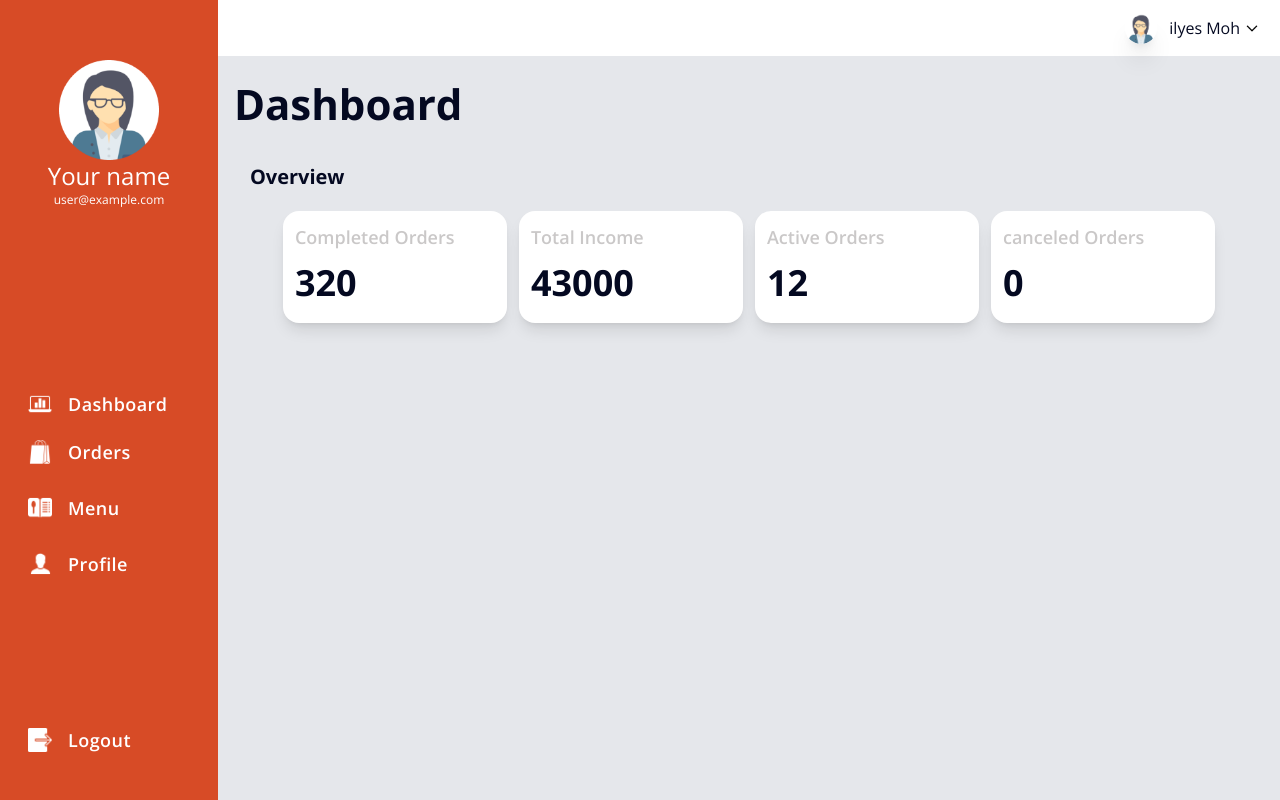
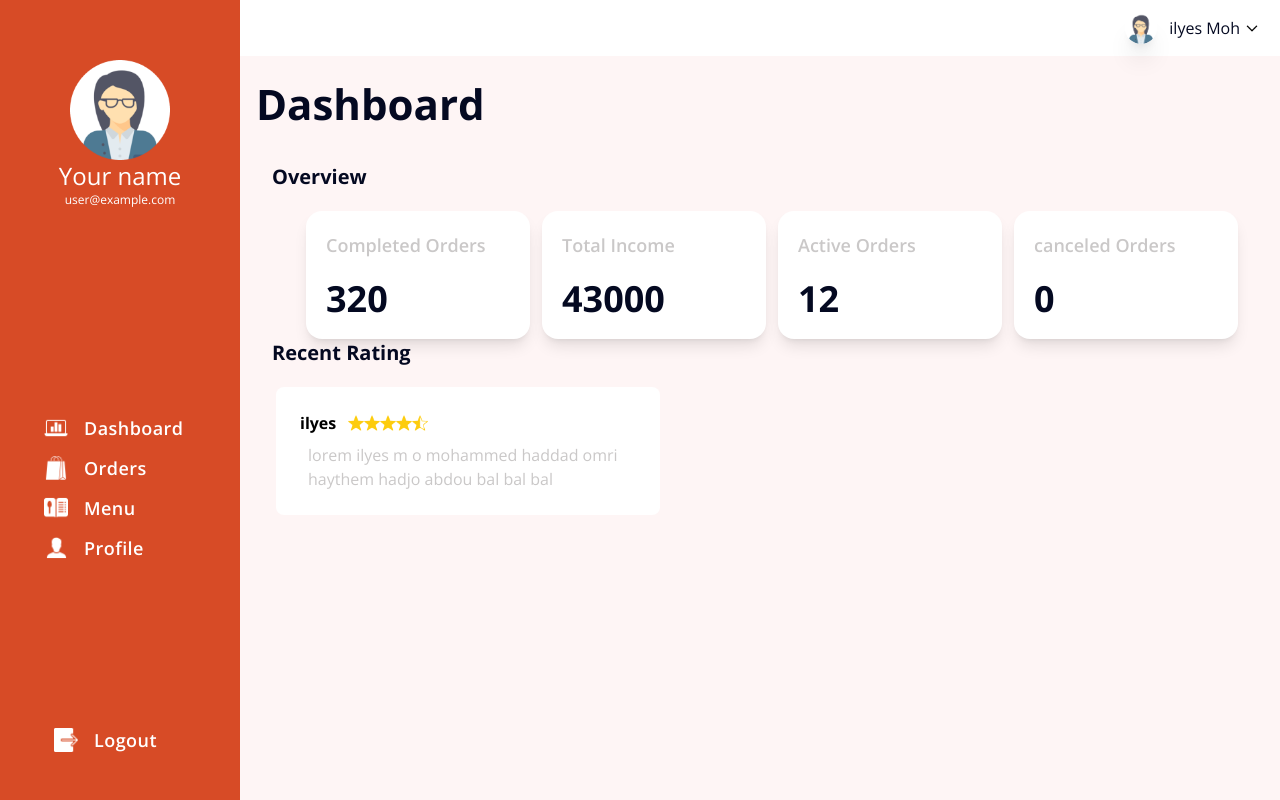
Before and after one commit to ilyesomrimoh/Restaurent-Project, a React (Create React App) app: page /dashboard in a window 1280 px wide. Built offline with nearby package versions, Linux system fonts and the light colour scheme; no server answers; sample sign-in values are in the browser's storage.

Commit message:
analytics page

```diff
--- a/package.json
+++ b/package.json
@@ -6,8 +6,10 @@
     "@testing-library/jest-dom": "^5.16.5",
     "@testing-library/react": "^13.4.0",
     "@testing-library/user-event": "^13.5.0",
+    "chart.js": "^4.3.0",
     "firebase": "^9.17.2",
     "react": "^18.2.0",
+    "react-chartjs-2": "^5.2.0",
     "react-dom": "^18.2.0",
     "react-scripts": "^5.0.1",
     "web-vitals": "^2.1.4"
--- a/src/Views/Dashboard.jsx
+++ b/src/Views/Dashboard.jsx
@@ -17,7 +17,7 @@ const Dashboard = () => {
         return unsubscribe;
       });
   return (
-     <div className='flex h-screen bg-gray-200'>
+     <div className='flex h-screen bg-[var(--serve-section-color)]'>
       <Sidebar/>
       < Outlet />
 
--- a/src/components/Dashboard/Analytics.jsx
+++ b/src/components/Dashboard/Analytics.jsx
@@ -1,19 +1,23 @@
 import React from 'react'
 import OverviewCard from './OverviewCard'
 import NavBar from './NavBar'
+import RecentComment from './RecentComment'
 const Analytics = () => {
   return (
     <div className=' w-full'>
       < NavBar />
-      <h2 className='mb-4 font-bold m-4 mb-7'>Dashboard</h2>
+      <h2 className='font-bold m-4 mb-7'>Dashboard</h2>
       <h3 className='text-xl font-bold ml-8  mb-5'>Overview</h3>
-     <div className="flex gap-3 w-fit mr-auto ml-auto">
+     <div className="flex gap-3 w-fit mr-auto ml-auto flex-wrap pl-6">
      <OverviewCard title="Completed Orders" content="320"  />
       <OverviewCard title="Total Income" content="43000"  />
       <OverviewCard title="Active Orders" content="12 "  />
       <OverviewCard title="canceled Orders" content="0"  />
      </div>
-
+      <h3 className='text-xl font-bold ml-8  mb-5'>Recent Rating</h3>
+      <div className="comments ml-9">
+      <RecentComment  username ='ilyes'  starsnumber = {4}  desc = 'lorem ilyes m o mohammed haddad omri haythem hadjo abdou bal bal bal'  halfstar = {true} />
+      </div>
     </div>
   )
 }
--- a/src/components/Dashboard/OverviewCard.jsx
+++ b/src/components/Dashboard/OverviewCard.jsx
@@ -2,9 +2,9 @@ import React from 'react'
 
 const OverviewCard = ({title ,content}) => {
   return (
-    <div className='bg-white w-56 h-28 rounded-2xl p-3 flex flex-col justify-between shadow-lg  '>
+    <div className='bg-white w-56 h-32 rounded-2xl p-5 flex flex-col justify-between shadow-lg  '>
         <h3 className='text-[var(--gray-color)] text-lg font-semibold '>{title}</h3>
-        <p className=' text-4xl mb-2 font-bold'>{content}</p>
+        <p className=' text-4xl  font-bold'>{content}</p>
 
     </div>
   )
--- /dev/null
+++ b/src/components/Dashboard/RecentComment.jsx
@@ -0,0 +1,26 @@
+import React from 'react'
+
+const RecentComment = ({username , starsnumber , desc ,halfstar }) => {
+
+    const starArray = [];
+
+    for (let i = 0; i < starsnumber; i++) {
+        starArray.push(<img  className='w-4' key={i} src="./images/icons/icons8-star-100.png" alt="Star" />);
+    }
+    if (halfstar) {
+        starArray.push(<img className='w-4' key={starsnumber + 1} src="./images/icons/icons8-star-half-empty-100.png" alt="Half Star" />);
+    }
+
+
+  return (
+    <div className='bg-white w-96 h-32 rounded-lg p-6  '>
+      <div className='flex items-center justify-start gap-3'>
+        <h4 className='font-bold text-black'>{username}</h4>
+        <div className="starts  flex ">{starArray}</div>
+        </div>
+      <p className='mt-2 text-[var(--gray-color)] ml-2'>{desc}</p>
+    </div>
+  )
+}
+
+export default RecentComment
--- a/src/components/Dashboard/Sidebar.jsx
+++ b/src/components/Dashboard/Sidebar.jsx
@@ -10,7 +10,7 @@ function Sidebar() {
 
   return (
     //tailwind class to make a sidebar container
-    <div id='sidebar' className="w-64 bg-[var(--primary-color)] text-white p-4  flex flex-col justify-between">
+    <div id='sidebar' className="w-72 bg-[var(--primary-color)] text-white p-4  flex flex-col justify-between">
         <div className='profile mt-11'>
             <div className="prof-img m-auto w-[100px]">
                 <img  src="./images/icons/avatar.png" className="w-full" alt="" />
@@ -20,14 +20,14 @@ function Sidebar() {
                 <p className='text-xs'>{ user && user.email}</p>
             </div>
         </div>
-        <ul className='text-white !important w-full flex justify-center items-start flex-col mt-20 '>
-            <li><Link to="#"><SideBarBtn title="Dashboard" img="./images/icons/icons8-laptop-metrics-100 (1).png" img_alt="test" /></Link></li>
-            <li><Link to="#" className="block py-2"><SideBarBtn title="Orders" img="./images/icons/icons8-shopping-bag-100 (1).png" img_alt="test" /></Link></li>
-            <li><Link to="#" className="block py-2"><SideBarBtn title="Menu" img="./images/icons/icons8-restaurant-menu-100 (1).png" img_alt="test" /></Link></li>
-            <li><Link to="#" className="block py-2"><SideBarBtn title="Profile" img="./images/icons/icons8-account-100.png" img_alt="test" /></Link></li>
+        <ul className='text-white !important w-full flex justify-center items-center flex-col mt-20 '>
+            <li><Link to="/dashboard"><SideBarBtn title="Dashboard" img="./images/icons/icons8-laptop-metrics-100 (1).png" img_alt="test" /></Link></li>
+            <li><Link to="/dashboard/orders" ><SideBarBtn title="Orders" img="./images/icons/icons8-shopping-bag-100 (1).png" img_alt="test" /></Link></li>
+            <li><Link to="/dashboard/menu" ><SideBarBtn title="Menu" img="./images/icons/icons8-restaurant-menu-100 (1).png" img_alt="test" /></Link></li>
+            <li><Link to="/dashboard/profile" ><SideBarBtn title="Profile" img="./images/icons/icons8-account-100.png" img_alt="test" /></Link></li>
 
         </ul>
-        <div className='mt-8 mb-6'>
+        <div className='mt-8 mb-6 flex justify-center pl-5'>
         <SideBarBtn  title="Logout" img="./images/icons/icons8-logout-100.png" img_alt="test"  />
 
         </div>
--- a/src/components/Dashboard/UserNav.jsx
+++ b/src/components/Dashboard/UserNav.jsx
@@ -1,14 +1,25 @@
 import React from 'react'
+import { useState } from 'react';
 
 const UserNav = ({img , username}) => {
+
+  const [showMenu, setShowMenu] = useState(false);
+  const toggleMenu = () => setShowMenu(!showMenu);
   return (
-    <div className='flex items-center gap-3 '>
+    <div className='flex items-center gap-3 relative'>
       {/* icon */}
         <img  className='w-8 shadow-xl  rounded-full' src={img} alt="" />
-       <div className='flex items-center gap-1'>
+       <div className='flex items-center gap-1 cursor-pointer' onClick={toggleMenu}  >
        <h4>{username}</h4>
-        <img className='w-4 -rotate-90' src="./images/icons/icons8-less-than-100 (2).png" alt="" />
+        <img className=' arrow w-4 -rotate-90   left-1' src="./images/icons/icons8-less-than-100 (2).png" alt=""   />
        </div>
+       {showMenu && (
+        <div className="absolute z-10 w-32 py-2 mt-2 bg-white shadow-xl top-10">
+          <p className='p-1'>123</p>
+          <div className='w-28 ml-auto mr-auto h-[1px] bg-black'></div>
+          <p className='p-1'>123</p>
+        </div>
+      )}
     </div>
   )
 }
```
Also changed, not shown: 1 other file (tests, documents, lock files or other folders).
